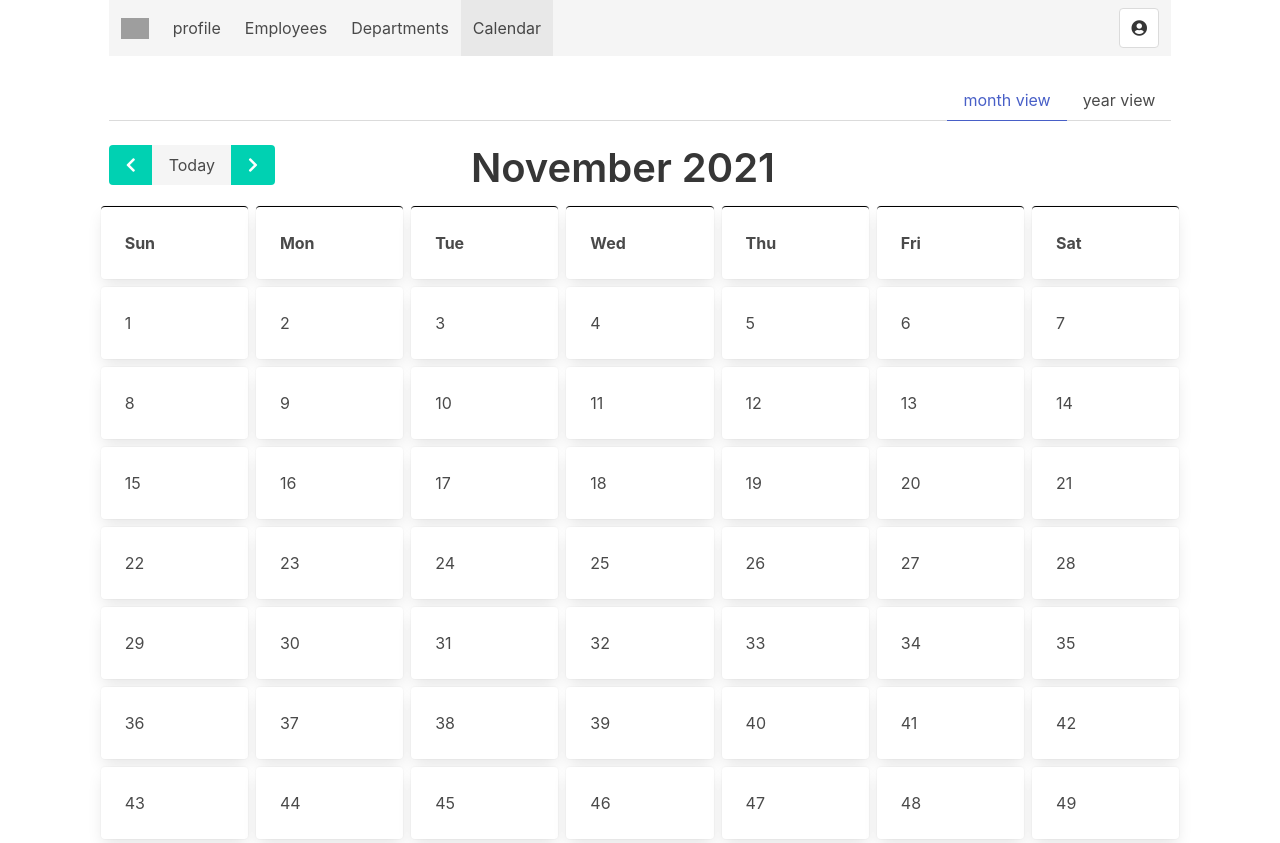
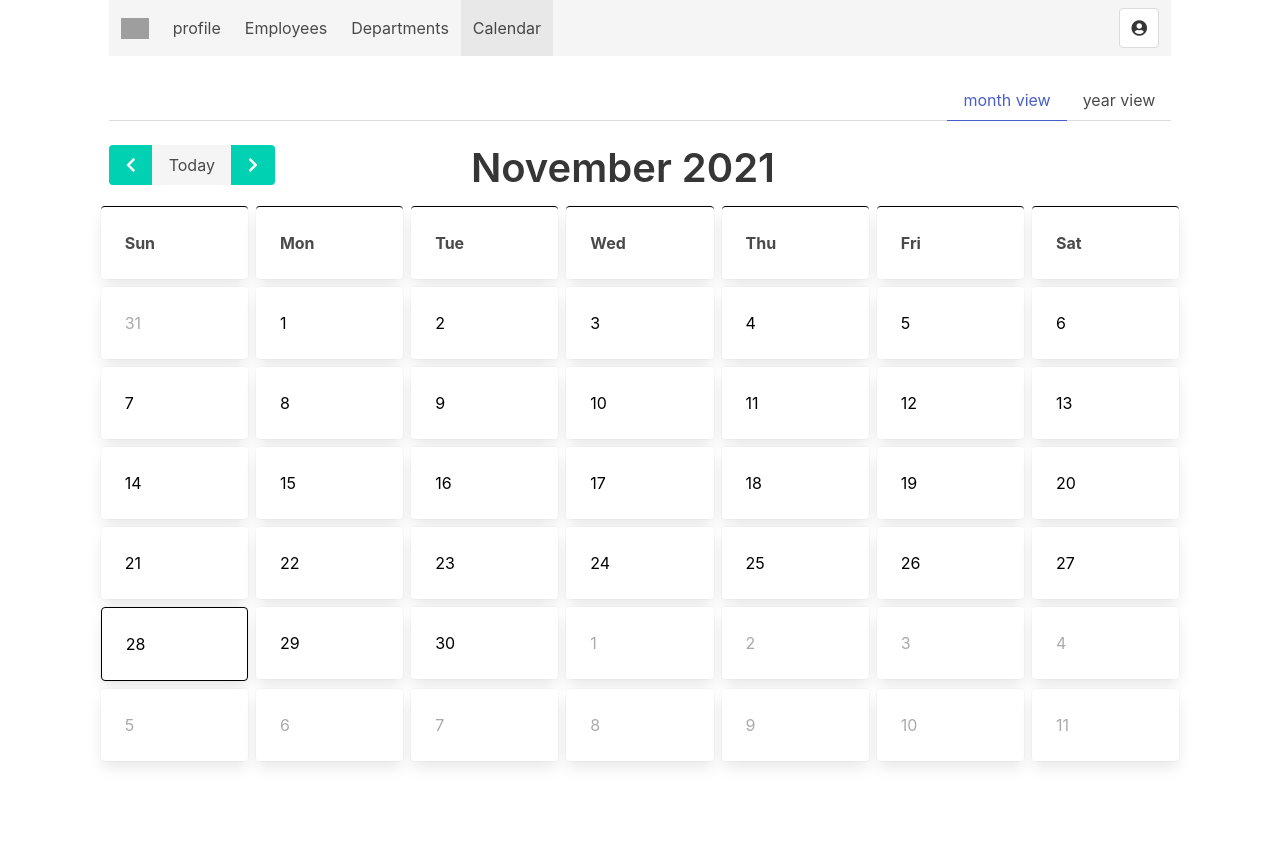
Before and after one commit to dabeng/hr, a React (Create React App) app: page /calendar in a window 1280 px wide. After the commit the page ends 800 px from the top, so only its background shows below. Built offline with nearby package versions, Linux system fonts and the light colour scheme; sample sign-in values are in the browser's storage; grey boxes are pictures that could not be loaded.

Commit message:
fill out month view with right dates

```diff
--- a/src/features/calendar/MonthView.js
+++ b/src/features/calendar/MonthView.js
@@ -9,6 +9,10 @@ const MonthView = () => {
 
   const previousMonth = e => {
     setIncrement(prev => prev - 1);
+  };
+
+  const resetToToday = e => {
+    setIncrement(0);
   };
 
   const nextMonth = e => {
@@ -32,15 +36,28 @@ const MonthView = () => {
         )}
       </div>
     );
-    for (let i = 0; i < 7; i++) {
+    for (let i = 0; i < 6; i++) {
       let columns = [];
+      let startDay = dayjs(dayjs().format(`YYYY-MM`)).day(); // 当前月份第一天是星期几
+      let days = dayjs().add(increment, 'month').daysInMonth(); // 当前月份一共有多少天
+      let previousDays = dayjs().add(increment-1, 'month').daysInMonth(); // 前一个月份一共有多少天
       for (let j = 0; j < 7; j++) {
         columns.push(
           <div className={`column ${styles.column}`} key={j}>
-            <div className="card">
+            <div className={
+              "card"
+              + (i * 7 + j < startDay ? " " + styles.previous_month_day : "")
+              + ((i * 7 + j >= startDay && i * 7 + j <= startDay + days -1) ? " " + styles.current_month_day : "")
+              + (i * 7 + j > startDay + days - 1 ? " " + styles.next_month_day : "")
+              + (i * 7 + j === dayjs().date() + startDay - 1 && increment === 0 ? " " + styles.current_month_today: "")
+            }>
               <div className="card-content">
                 <div className="content">
-                  {7 * i + j + 1}
+                  {
+                    i * 7 + j < startDay ? previousDays - startDay + j + 1 : (
+                      i * 7 + j > startDay + days - 1 ? ((i * 7 + j) - (startDay + days - 1)) : i * 7 + j + 1 - startDay
+                    )
+                  }
                 </div>
               </div>
             </div>
@@ -60,7 +77,7 @@ const MonthView = () => {
             <button className="button is-primary" onClick={previousMonth}>
               <i className="fas fa-chevron-left"></i>
             </button>
-            <button className="button is-light">
+            <button className="button is-light" onClick={resetToToday}>
               Today
             </button>
             <button className="button is-primary" onClick={nextMonth}>
@@ -69,7 +86,7 @@ const MonthView = () => {
           </div>
         </div>
         <div className="column is-8">
-          <h1 className="title is-2">{dayjs().format('MMMM YYYY')}</h1>
+          <h1 className="title is-2">{dayjs().add(increment, 'month').format('MMMM YYYY')}</h1>
         </div>
       </div>
       {createCards()}
--- a/src/features/calendar/MonthView.module.scss
+++ b/src/features/calendar/MonthView.module.scss
@@ -6,3 +6,15 @@
   font-weight: bolder;
   border-top: 1px solid #000;
 }
+
+.current_month_day {
+  color: #000;
+}
+
+.current_month_today {
+  border:1px solid #000;
+}
+
+.previous_month_day, .next_month_day {
+  color: #aaa;
+}
--- a/src/features/calendar/YearView.js
+++ b/src/features/calendar/YearView.js
@@ -30,9 +30,9 @@ const YearView = () => {
       for (let j = 0; j < 32; j++) {
         columns.push(<div className={`column ${styles.column}`} key={j}>
           <div className={"card"
-            + (j === 0 ? ` ${styles.month_card}` : "")
-            + (j > daysInMonth ? ` ${styles.placeholder_card}` : "")
-            + (increment === 0 && dayjs().month() === i && dayjs().date() === j ? ` ${styles.today_card}` : "")
+            + (j === 0 ? " " + styles.month : "")
+            + (j > daysInMonth ? " " + styles.placeholder : "")
+            + (increment === 0 && dayjs().month() === i && dayjs().date() === j ? " " + styles.today : "")
           }>
             <div className={`card-content ${styles.card_content}`}>
               <div className="content">
--- a/src/features/calendar/YearView.module.scss
+++ b/src/features/calendar/YearView.module.scss
@@ -7,16 +7,16 @@
   padding: 0.25rem;
 }
 
-.month_card {
+.month {
   color: #fff;
   font-weight: bolder;
   background-color: #000;
 }
 
-.today_card {
+.today {
   border: 1px solid #000;
 }
 
-.placeholder_card {
+.placeholder {
   visibility: hidden;
 }
```
